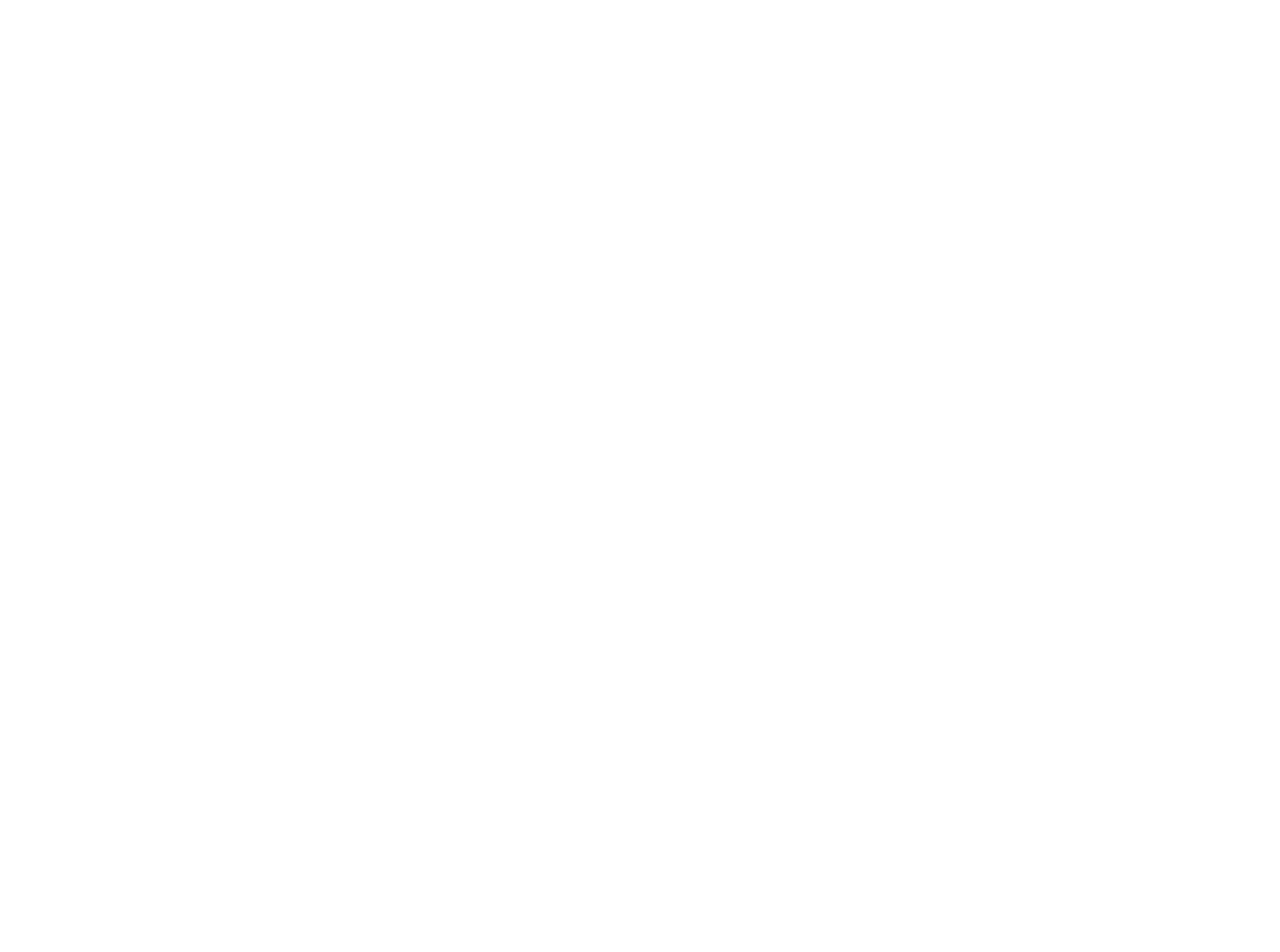
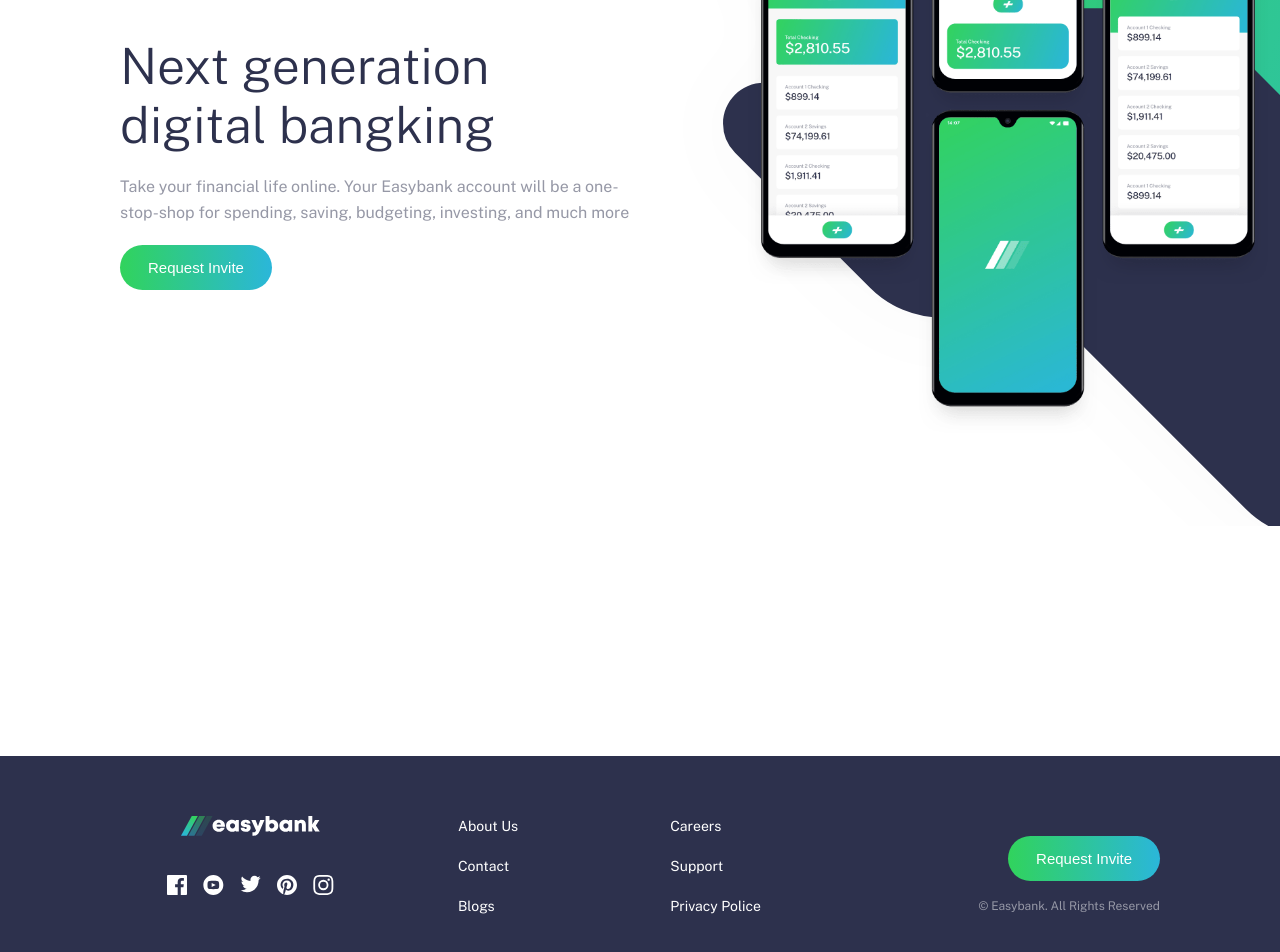
Before and after one commit to iqballa24/EasyBank-landingPage, a React (Create React App) app: page / in a window 1280 px wide. Before the commit this address led to /home. Shown: the part 204-1156 px from the top of the page. Before the commit the page ends 800 px from the top, so only its background shows below. Built offline with nearby package versions, Linux system fonts and the light colour scheme.

Commit message:
created home page and componentes per section

```diff
--- a/public/index.html
+++ b/public/index.html
@@ -6,8 +6,8 @@
     <meta name="viewport" content="width=device-width, initial-scale=1" />
     <meta name="theme-color" content="#000000" />
     <meta
-      name="description"
-      content="Web site created using create-react-app"
+      name="easy bank landing page"
+      content="Easy bank landing page frontend mentor challenge"
     />
     <link rel="apple-touch-icon" href="%PUBLIC_URL%/logo32.png" />
     <!--
@@ -24,7 +24,7 @@
       work correctly both with client-side routing and a non-root public URL.
       Learn how to configure a non-root public URL by running `npm run build`.
     -->
-    <title>React App</title>
+    <title>Easy Bank</title>
   </head>
   <body>
     <noscript>You need to enable JavaScript to run this app.</noscript>
--- a/src/App.js
+++ b/src/App.js
@@ -1,15 +1,18 @@
 import "./main.css";
-import Nav from "./components/layouts/Nav";
 import Home from "./pages/Home";
 import NotFound from "./pages/NotFound";
-import { BrowserRouter as Router, Routes, Route, Navigate } from "react-router-dom";
+import {
+  BrowserRouter as Router,
+  Routes,
+  Route,
+  Navigate,
+} from "react-router-dom";
 
 function App() {
   return (
     <Router>
-      <Nav />
       <Routes>
-        <Route path="home" index element={<Home />} />
+        <Route path="*" index element={<Home />} />
         <Route path="about" element={<NotFound />} />
         <Route path="contact" element={<NotFound />} />
         <Route path="*" element={<Navigate to="/home" replace />} />
--- /dev/null
+++ b/src/components/home/HeroSection.jsx
@@ -0,0 +1,20 @@
+import React from "react";
+import Button from "../Button";
+import MockUpsImg from "../../assets/img/image-mockups.png";
+
+const HeroSection = ({data}) => {
+  return (
+    <div className="hero-section">
+      <div className="w-full w-md-6 hero-section-title">
+        <h1>{data.heroSection.title}</h1>
+        <p className="text-base">{data.heroSection.text}</p>
+        <Button isPrimary>Request Invite</Button>
+      </div>
+      <div className="w-full w-md-6 hero-section-image">
+        <img src={MockUpsImg} />
+      </div>
+    </div>
+  );
+};
+
+export default React.memo(HeroSection);
--- /dev/null
+++ b/src/components/home/index.jsx
@@ -0,0 +1,8 @@
+import React from "react";
+import HeroSection from "./HeroSection";
+
+const index = (props) => {
+  return <HeroSection data={props.data} />;
+};
+
+export default React.memo(index);
--- /dev/null
+++ b/src/constant/data.jsx
@@ -0,0 +1,7 @@
+export const data = {
+  heroSection: {
+    title: "Next generation digital bangking",
+    text:
+      "Take your financial life online. Your Easybank account will be a one-stop-shop for spending, saving, budgeting, investing, and much more",
+  },
+};
--- a/src/main.css
+++ b/src/main.css
@@ -14,11 +14,13 @@
 body {
   font-family: "Public Sans", sans-serif;
   font-weight: 400;
+  overflow-x: hidden;
 }
 
 h1 {
   color: hsl(233deg, 26%, 24%);
   font-size: 5rem;
+  font-weight: 300;
 }
 
 h3 {
@@ -33,6 +35,7 @@
 
 p {
   color: hsl(233deg, 8%, 62%);
+  line-height: 1.6;
 }
 
 .text-xxs {
@@ -60,23 +63,23 @@
 }
 
 .container {
+  position: relative;
   width: 100%;
   margin-left: auto;
   margin-right: auto;
   padding-left: 1.2rem;
   padding-right: 1.2rem;
-  padding-top: 6rem;
 }
 @media only screen and (min-width: 48em) {
   .container {
-    padding-left: 3rem;
-    padding-right: 3rem;
+    padding-left: 2.5rem;
+    padding-right: 2.5rem;
   }
 }
 @media only screen and (min-width: 62em) {
   .container {
-    padding-left: 14rem;
-    padding-right: 14rem;
+    padding-left: 12rem;
+    padding-right: 12rem;
   }
 }
 
@@ -85,7 +88,305 @@
   height: auto;
 }
 
+.relative {
+  position: relative;
+}
+
+.align-self-center {
+  align-self: center;
+}
+
+.relative {
+  position: relative;
+}
+
+.flex {
+  display: flex;
+}
+.flex-row {
+  flex-direction: row;
+}
+.flex-column {
+  flex-direction: column;
+}
+.flex-wrap {
+  flex-wrap: wrap;
+}
+.flex.justify-center {
+  justify-content: center;
+}
+.flex.justify-between {
+  justify-content: space-between;
+}
+
+.w-1 {
+  width: 8.333333%;
+}
+
+.w-2 {
+  width: 16.666667%;
+}
+
+.w-3 {
+  width: 25%;
+}
+
+.w-4 {
+  width: 33.333333%;
+}
+
+.w-5 {
+  width: 41.666667%;
+}
+
+.w-6 {
+  width: 50%;
+}
+
+.w-7 {
+  width: 58.333333%;
+}
+
+.w-8 {
+  width: 66.666667%;
+}
+
+.w-9 {
+  width: 75%;
+}
+
+.w-10 {
+  width: 83.333333%;
+}
+
+.w-11 {
+  width: 91.666667%;
+}
+
+.w-full {
+  width: 100%;
+}
+
+@media only screen and (min-width: 37.5em) {
+  .w-sm-1 {
+    width: 8.333333%;
+  }
+}
+
+@media only screen and (min-width: 37.5em) {
+  .w-sm-2 {
+    width: 16.666667%;
+  }
+}
+
+@media only screen and (min-width: 37.5em) {
+  .w-sm-3 {
+    width: 25%;
+  }
+}
+
+@media only screen and (min-width: 37.5em) {
+  .w-sm-4 {
+    width: 33.333333%;
+  }
+}
+
+@media only screen and (min-width: 37.5em) {
+  .w-sm-5 {
+    width: 41.666667%;
+  }
+}
+
+@media only screen and (min-width: 37.5em) {
+  .w-sm-6 {
+    width: 50%;
+  }
+}
+
+@media only screen and (min-width: 37.5em) {
+  .w-sm-7 {
+    width: 58.333333%;
+  }
+}
+
+@media only screen and (min-width: 37.5em) {
+  .w-sm-8 {
+    width: 66.666667%;
+  }
+}
+
+@media only screen and (min-width: 37.5em) {
+  .w-sm-9 {
+    width: 75%;
+  }
+}
+
+@media only screen and (min-width: 37.5em) {
+  .w-sm-10 {
+    width: 83.333333%;
+  }
+}
+
+@media only screen and (min-width: 37.5em) {
+  .w-sm-11 {
+    width: 91.666667%;
+  }
+}
+
+@media only screen and (min-width: 37.5em) {
+  .w-sm-full {
+    width: 100%;
+  }
+}
+
+@media only screen and (min-width: 48em) {
+  .w-md-1 {
+    width: 8.333333%;
+  }
+}
+
+@media only screen and (min-width: 48em) {
+  .w-md-2 {
+    width: 16.666667%;
+  }
+}
+
+@media only screen and (min-width: 48em) {
+  .w-md-3 {
+    width: 25%;
+  }
+}
+
+@media only screen and (min-width: 48em) {
+  .w-md-4 {
+    width: 33.333333%;
+  }
+}
+
+@media only screen and (min-width: 48em) {
+  .w-md-5 {
+    width: 41.666667%;
+  }
+}
+
+@media only screen and (min-width: 48em) {
+  .w-md-6 {
+    width: 50%;
+  }
+}
+
+@media only screen and (min-width: 48em) {
+  .w-md-7 {
+    width: 58.333333%;
+  }
+}
+
+@media only screen and (min-width: 48em) {
+  .w-md-8 {
+    width: 66.666667%;
+  }
+}
+
+@media only screen and (min-width: 48em) {
+  .w-md-9 {
+    width: 75%;
+  }
+}
+
+@media only screen and (min-width: 48em) {
+  .w-md-10 {
+    width: 83.333333%;
+  }
+}
+
+@media only screen and (min-width: 48em) {
+  .w-md-11 {
+    width: 91.666667%;
+  }
+}
+
+@media only screen and (min-width: 48em) {
+  .w-md-full {
+    width: 100%;
+  }
+}
+
+@media only screen and (min-width: 62em) {
+  .w-lg-1 {
+    width: 8.333333%;
+  }
+}
+
+@media only screen and (min-width: 62em) {
+  .w-lg-2 {
+    width: 16.666667%;
+  }
+}
+
+@media only screen and (min-width: 62em) {
+  .w-lg-3 {
+    width: 25%;
+  }
+}
+
+@media only screen and (min-width: 62em) {
+  .w-lg-4 {
+    width: 33.333333%;
+  }
+}
+
+@media only screen and (min-width: 62em) {
+  .w-lg-5 {
+    width: 41.666667%;
+  }
+}
+
+@media only screen and (min-width: 62em) {
+  .w-lg-6 {
+    width: 50%;
+  }
+}
+
+@media only screen and (min-width: 62em) {
+  .w-lg-7 {
+    width: 58.333333%;
+  }
+}
+
+@media only screen and (min-width: 62em) {
+  .w-lg-8 {
+    width: 66.666667%;
+  }
+}
+
+@media only screen and (min-width: 62em) {
+  .w-lg-9 {
+    width: 75%;
+  }
+}
+
+@media only screen and (min-width: 62em) {
+  .w-lg-10 {
+    width: 83.333333%;
+  }
+}
+
+@media only screen and (min-width: 62em) {
+  .w-lg-11 {
+    width: 91.666667%;
+  }
+}
+
+@media only screen and (min-width: 62em) {
+  .w-lg-full {
+    width: 100%;
+  }
+}
+
 .btn {
+  width: -webkit-fit-content;
+  width: -moz-fit-content;
+  width: fit-content;
   font-size: 1.5rem;
   padding: 1.4rem 2.8rem;
   border-radius: 3rem;
@@ -107,31 +408,31 @@
   margin-right: auto;
   padding-left: 1.2rem;
   padding-right: 1.2rem;
+  position: relative;
   display: flex;
-  position: relative;
   align-items: center;
   justify-content: space-between;
-  width: 100vw;
   z-index: 1;
   flex-direction: row;
   background-color: #fff;
+  box-shadow: 0px 0.8rem 4rem rgba(0, 0, 0, 0.04);
 }
 @media only screen and (min-width: 48em) {
   .nav-container {
-    padding-left: 3rem;
-    padding-right: 3rem;
+    padding-left: 2.5rem;
+    padding-right: 2.5rem;
   }
 }
 @media only screen and (min-width: 62em) {
   .nav-container {
-    padding-left: 14rem;
-    padding-right: 14rem;
+    padding-left: 12rem;
+    padding-right: 12rem;
   }
 }
 @media only screen and (max-width: 48em) {
   .nav-container {
-    padding-top: 3rem;
-    padding-bottom: 3rem;
+    padding-top: 2.4rem;
+    padding-bottom: 2.4rem;
   }
 }
 .nav-logo {
@@ -146,21 +447,22 @@
   flex-direction: row;
   justify-content: space-around;
   font-size: 1.5rem;
+  background-color: #fff;
 }
 @media only screen and (max-width: 48em) {
   .nav-menus {
-    display: none;
+    opacity: 0;
     align-items: center;
     justify-content: center;
     position: absolute;
     flex-direction: column;
+    font-size: 1.2rem;
     top: 13rem;
     left: 15%;
     width: 70%;
     border-radius: 1rem;
-    box-shadow: 0px 44px 300px -2px rgba(83, 77, 107, 0.3);
-    -webkit-box-shadow: 0px 44px 300px -2px rgba(83, 77, 107, 0.3);
-    -moz-box-shadow: 0px 44px 300px -2px rgba(83, 77, 107, 0.3);
+    box-shadow: 0px 0.8rem 4rem rgba(0, 0, 0, 0.08);
+    transition: opacity 0.3s ease;
     padding-top: 2rem;
     padding-bottom: 2rem;
   }
@@ -206,7 +508,7 @@
   }
 }
 .nav-menus.show {
-  display: flex;
+  opacity: 1;
 }
 .nav-button {
   display: block;
@@ -250,4 +552,197 @@
 
 .disabledScroll {
   overflow: hidden;
+}
+
+.footer {
+  width: 100%;
+  bottom: 0;
+  display: flex;
+  margin-top: 23rem;
+  flex-direction: column;
+  align-items: center;
+  background-color: hsl(233deg, 26%, 24%);
+  padding-top: 5rem;
+  padding-bottom: 5rem;
+  width: 100%;
+  margin-left: auto;
+  margin-right: auto;
+  padding-left: 1.2rem;
+  padding-right: 1.2rem;
+}
+@media only screen and (min-width: 48em) {
+  .footer {
+    padding-left: 2.5rem;
+    padding-right: 2.5rem;
+  }
+}
+@media only screen and (min-width: 62em) {
+  .footer {
+    padding-left: 12rem;
+    padding-right: 12rem;
+  }
+}
+.footer img {
+  margin: auto;
+}
+.footer ul.social-media {
+  display: flex;
+  flex-direction: row;
+  list-style-type: none;
+  margin: 3rem;
+  padding: 0;
+  justify-content: center;
+}
+.footer ul.social-media .item-social-media {
+  margin-left: 0.8rem;
+  margin-right: 0.8rem;
+}
+.footer .nav-menu {
+  display: flex;
+  flex-direction: column;
+  align-items: center;
+}
+@media only screen and (min-width: 48em) {
+  .footer .nav-menu {
+    padding-left: 45%;
+    align-items: flex-start;
+  }
+}
+.footer .nav-menu .nav-item {
+  font-size: 1.4rem;
+  color: #fff;
+  font-weight: 400;
+  text-decoration: none;
+  transition: 0.3s ease-out;
+  padding-top: 1.2rem;
+  padding-bottom: 1.2rem;
+}
+.footer .nav-menu .nav-item:hover {
+  color: hsl(136deg, 65%, 51%);
+}
+.footer .copy-right {
+  display: flex;
+  flex-direction: column;
+  align-items: center;
+  justify-content: space-between;
+  height: 8rem;
+  margin-top: 3rem;
+}
+@media only screen and (min-width: 48em) {
+  .footer .copy-right {
+    align-items: flex-end;
+  }
+}
+
+.hero-cover {
+  background-repeat: no-repeat;
+  background-size: 100%;
+  background-image: url("./assets/img/bg-intro-mobile.svg");
+  overflow: hidden;
+}
+@media only screen and (min-width: 48em) {
+  .hero-cover {
+    background-repeat: no-repeat;
+    background-position: 40rem -15rem;
+    background-image: url("./assets/img/bg-intro-desktop.svg");
+  }
+}
+@media only screen and (min-width: 62em) {
+  .hero-cover {
+    background-position: 65rem -30rem;
+  }
+}
+@media only screen and (min-width: 87.5em) {
+  .hero-cover {
+    overflow: visible;
+  }
+}
+.hero-section {
+  position: relative;
+  display: flex;
+  flex-direction: column-reverse;
+  padding-top: 16rem;
+  padding-bottom: 16rem;
+}
+@media only screen and (min-width: 48em) {
+  .hero-section {
+    height: 65rem;
+    flex-direction: row;
+    padding-top: 10rem;
+    padding-bottom: 10rem;
+  }
+}
+@media only screen and (min-width: 62em) {
+  .hero-section {
+    padding-top: 16rem;
+    padding-bottom: 16rem;
+  }
+}
+.hero-section-title {
+  display: flex;
+  flex-direction: column;
+}
+@media only screen and (max-width: 48em) {
+  .hero-section-title {
+    text-align: center;
+    align-items: center;
+  }
+}
+@media only screen and (min-width: 87.5em) {
+  .hero-section-title {
+    padding-right: 21rem;
+  }
+}
+@media only screen and (max-width: 48em) {
+  .hero-section-title h1 {
+    font-size: 4rem;
+  }
+}
+@media only screen and (max-width: 36em) {
+  .hero-section-title h1 {
+    font-size: 3rem;
+  }
+}
+.hero-section-title p {
+  font-size: 1.4rem;
+  margin-top: 1.6rem;
+  margin-bottom: 1.6rem;
+}
+@media only screen and (min-width: 48em) {
+  .hero-section-title p {
+    font-size: 1.6rem;
+    margin-top: 2rem;
+    margin-bottom: 2rem;
+  }
+}
+.hero-section-image {
+  position: relative;
+  text-align: center;
+}
+@media only screen and (min-width: 48em) {
+  .hero-section-image {
+    position: absolute;
+    right: -6.5rem;
+    margin: 0;
+  }
+}
+@media only screen and (min-width: 62em) {
+  .hero-section-image {
+    right: -16.8rem;
+    top: 12rem;
+  }
+}
+@media only screen and (min-width: 62em) {
+  .hero-section-image {
+    right: -10.8rem;
+  }
+}
+.hero-section-image img {
+  margin-top: -20rem;
+  max-width: 80.5rem;
+}
+@media only screen and (max-width: 87.5em) {
+  .hero-section-image img {
+    width: 100%;
+  }
 }/*# sourceMappingURL=main.css.map */
--- a/src/pages/Home.jsx
+++ b/src/pages/Home.jsx
@@ -1,9 +1,17 @@
-import React from 'react'
+import React from "react";
+import Layout from "../components/layouts";
+import MockUpsImg from "../assets/img/image-mockups.png";
+import Button from "../components/Button";
+import HomeComponents from "../components/home";
+import { data } from "../constant/data";
 
 const Home = () => {
+
   return (
-    <div>Tester</div>
-  )
-}
+    <Layout className="container hero-cover">
+      <HomeComponents data={data} />
+    </Layout>
+  );
+};
 
-export default Home
+export default Home;
--- a/src/pages/NotFound.jsx
+++ b/src/pages/NotFound.jsx
@@ -1,8 +1,9 @@
 import React from "react";
+import Layout from "../components/layouts";
 
 const NotFound = () => {
   return (
-    <>
+    <Layout>
       <div>NotFound</div>
       <div>NotFound</div>
       <div>NotFound</div>
@@ -21,7 +22,7 @@
       <div>NotFound</div>
       <div>NotFound</div>
       <div>NotFound</div>
-    </>
+    </Layout>
   );
 };
 
```
Also changed, not shown: 1 other file (tests, documents, lock files or other folders).
